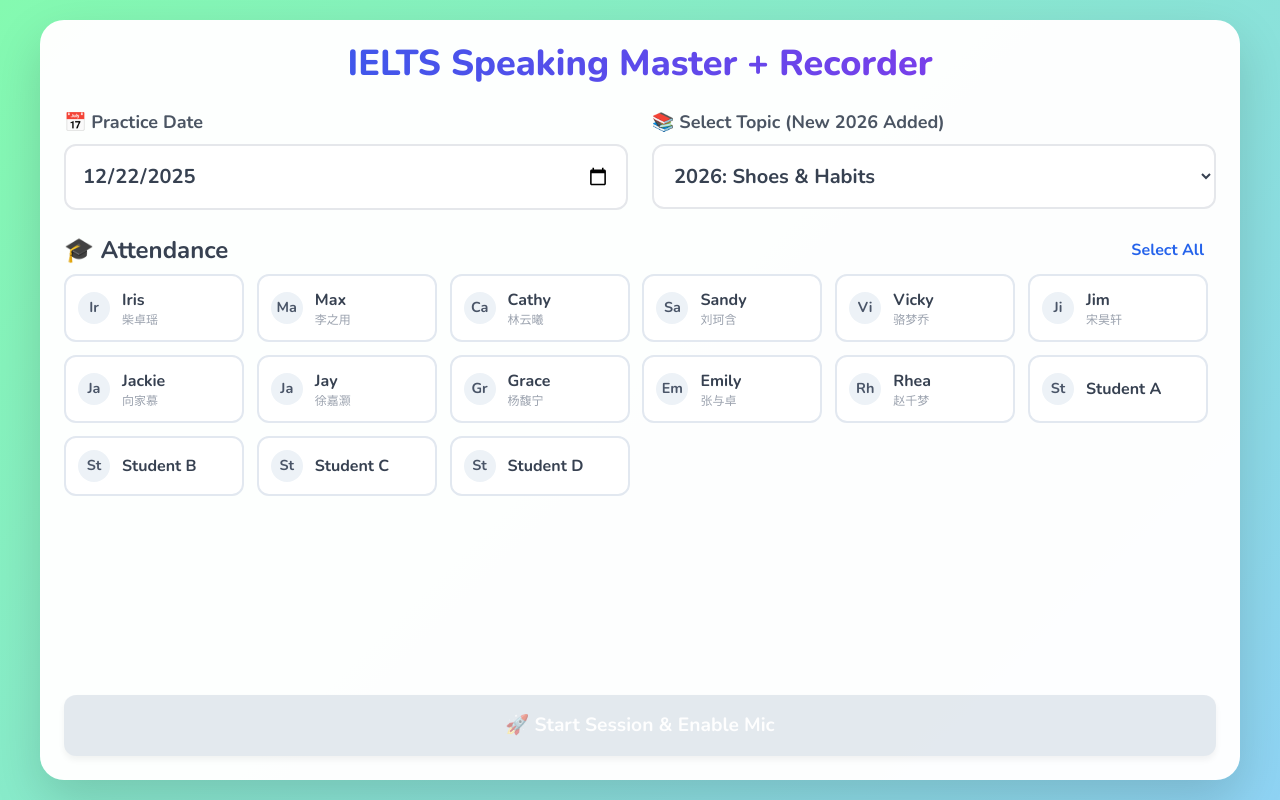
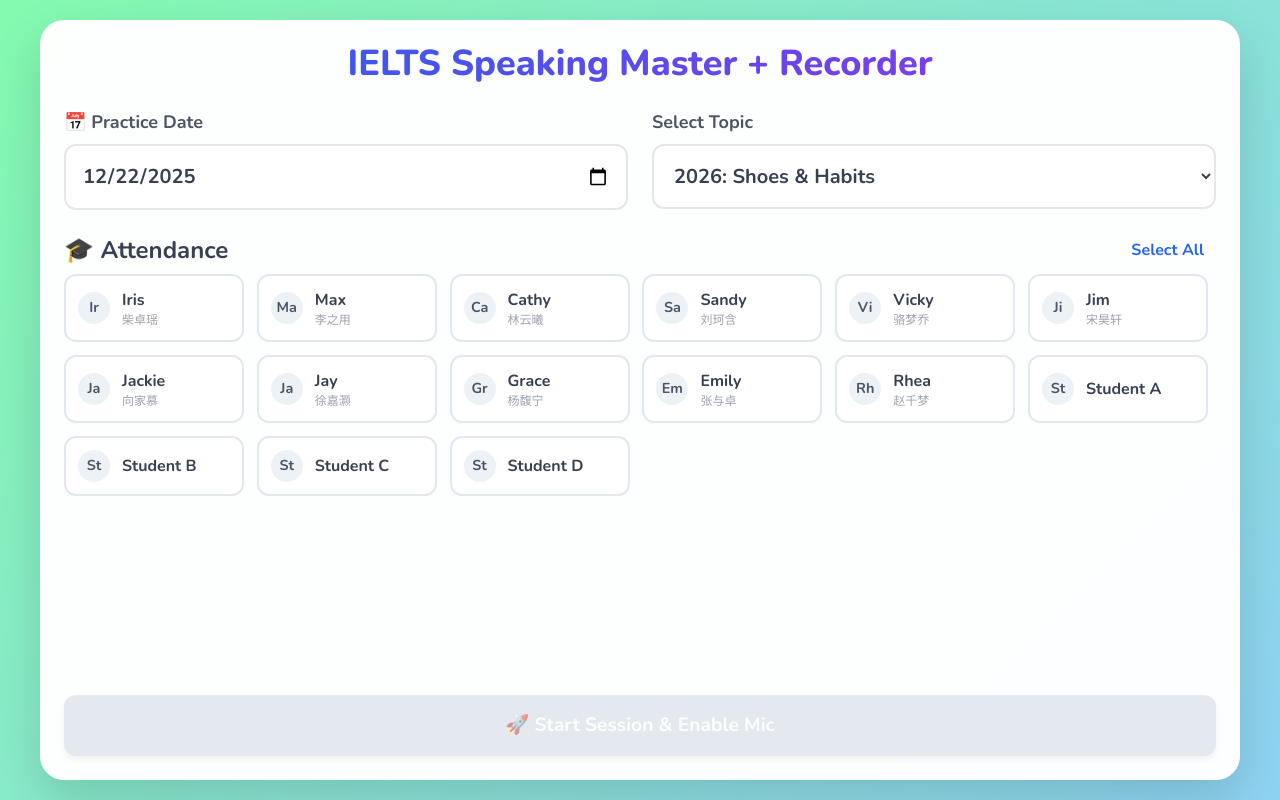
Before and after one commit to teachstudents/EFL, a plain HTML site: page IELTS19.html in a window 1280 px wide. Drawn offline with nearby package versions, Linux system fonts and the light colour scheme.

Commit message:
Update IELTS19.html

```diff
--- a/IELTS19.html
+++ b/IELTS19.html
@@ -3,7 +3,7 @@
  <head>
   <meta charset="UTF-8">
   <meta name="viewport" content="width=device-width, initial-scale=1.0">
-  <title>Classroom Speaking Master - 2026 Topics</title>
+  <title>Classroom Speaking</title>
   <script src="https://cdn.tailwindcss.com"></script>
   <!-- Google Fonts -->
   <link href="https://fonts.googleapis.com/css2?family=Fredoka:wght@400;600&family=Nunito:wght@400;700;800&display=swap" rel="stylesheet">
@@ -386,7 +386,7 @@
         <input type="date" id="date-picker" class="p-4 border-2 border-gray-200 rounded-xl focus:border-blue-500 outline-none text-xl font-bold text-gray-700">
       </div>
       <div class="flex flex-col">
-        <label class="font-bold text-gray-600 mb-2 text-lg">📚 Select Topic (New 2026 Added)</label>
+        <label class="font-bold text-gray-600 mb-2 text-lg">Select Topic</label>
         <select id="theme-select" class="p-4 border-2 border-gray-200 rounded-xl focus:border-blue-500 outline-none bg-white text-xl font-bold text-gray-700">
           <!-- Populated by JS -->
         </select>
```
